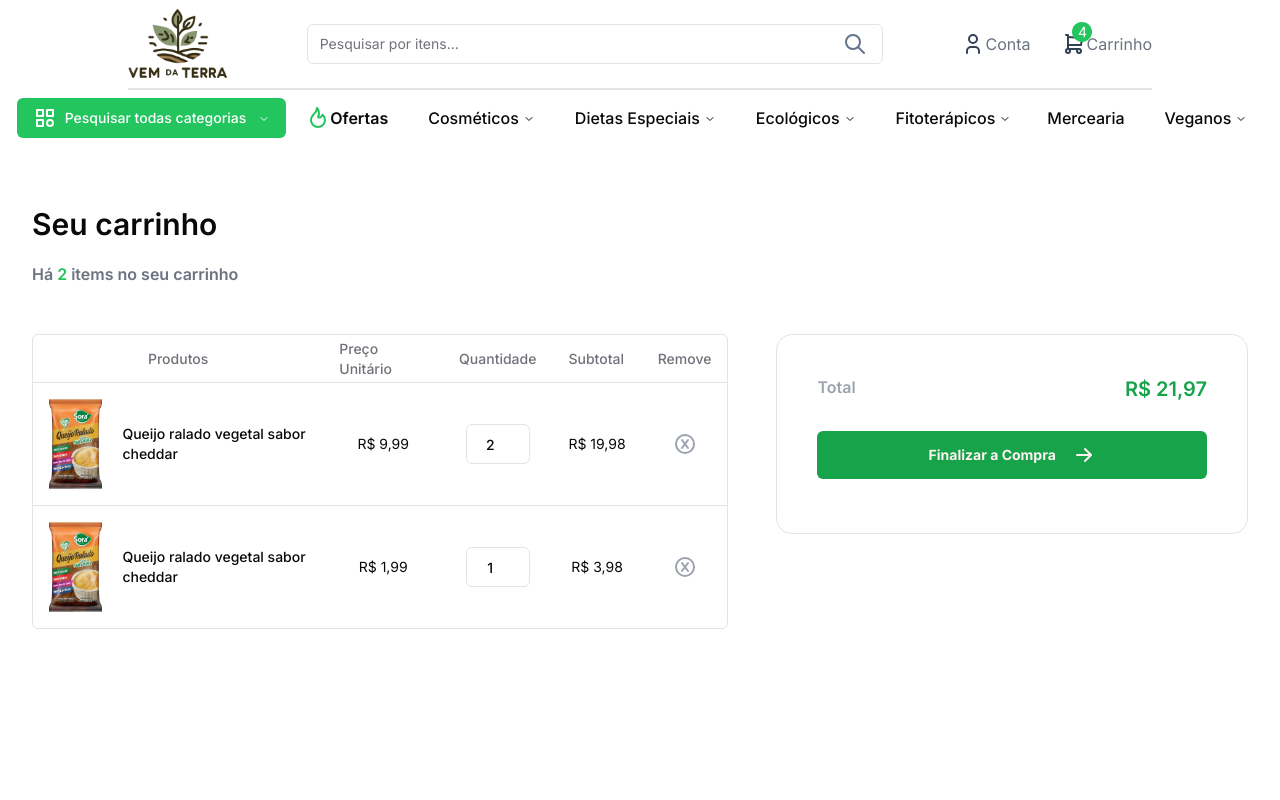
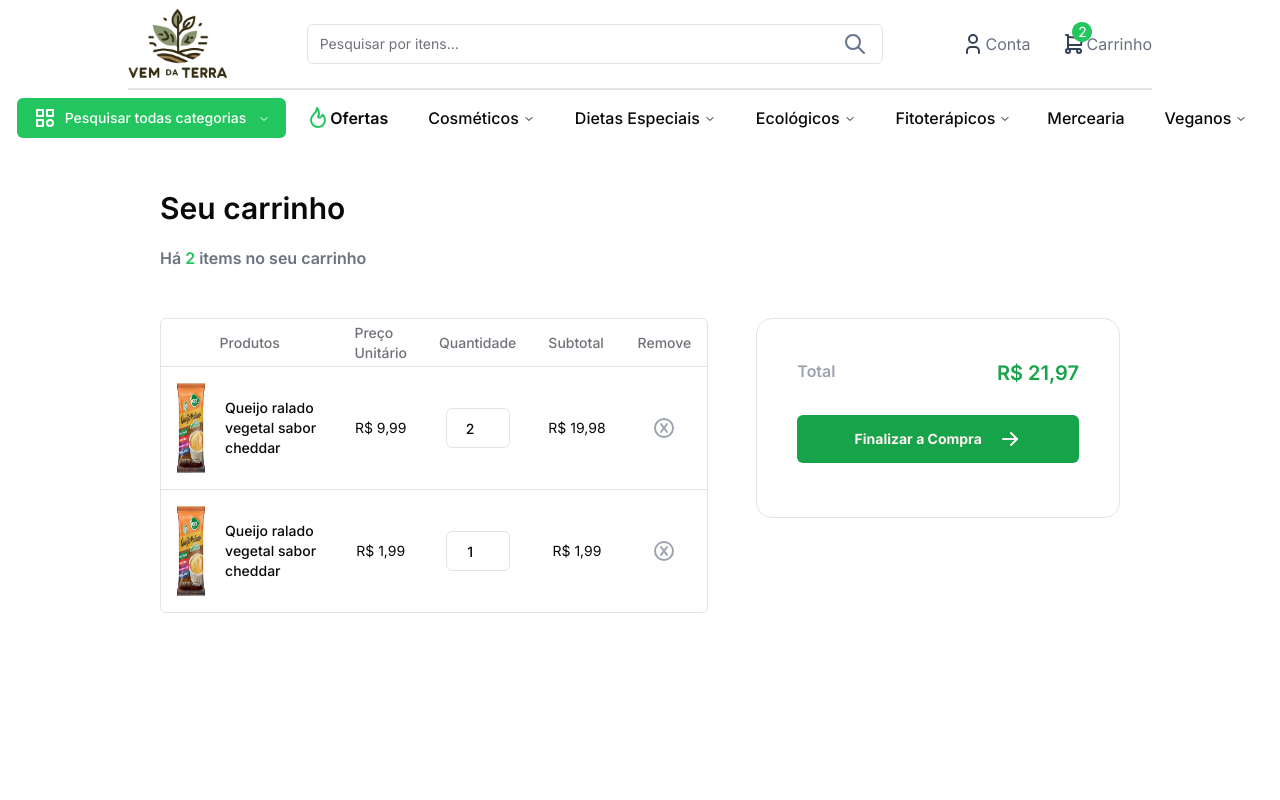
Before and after one commit to pedroandrade03/ecommerce, a Next.js app in the folder frontend/: page /cart in a window 1280 px wide. Shown: the top 800 px of the page. Built offline with nearby package versions, Linux system fonts and the light colour scheme.

Commit message:
feat(frontend): add items to cart from many places

```diff
--- a/frontend/src/components/NavBar.tsx
+++ b/frontend/src/components/NavBar.tsx
@@ -23,6 +23,7 @@
 
 import { Button } from "@/components/ui/button";
 import { Input } from "@/components/ui/input";
+import { useShoppingCart } from "@/context/CartContext";
 
 const all_categories: { title: string; href: string }[] = [
   {
@@ -131,15 +132,19 @@
 ];
 
 export default function NavBar() {
+  const { cartItems } = useShoppingCart();
+
   return (
     <header className="flex flex-col items-center w-full px-4 lg:px-32 mb-4">
       <div className="flex items-center justify-between border-b-2 py-2 w-full">
+        <Link href="/">
           <Image
             src={"/logo.svg"}
             height={100}
             width={100}
             alt="Picture of the author"
           />
+        </Link>
         <div className="flex w-full max-w-xl items-center relative">
           <Input type="text" placeholder="Pesquisar por itens..." />
           <Button
@@ -154,16 +159,20 @@
             <IconUser />
             <p className="text-gray-500">Conta</p>
           </div>
+          <Link href="/cart">
             <div className="flex items-center">
               <div className="flex relative">
                 <IconShoppingCart />
                 <div className="absolute -right-2 -top-3 flex items-center justify-center">
                   <IconCircleFilled className="w-6 h-6 text-green-500 relative" />
-                <p className="text-sm text-center text-white absolute">4</p>
+                  <p className="text-sm text-center text-white absolute">
+                    {cartItems.length}
+                  </p>
                 </div>
               </div>
               <p className="text-gray-500">Carrinho</p>
             </div>
+          </Link>
         </div>
       </div>
       <div className="flex gap-2 py-2">
--- a/frontend/src/context/CartContext.tsx
+++ b/frontend/src/context/CartContext.tsx
@@ -1,5 +1,6 @@
 import { ReactNode, createContext, useContext, useState } from "react";
 import { CartItem } from "@/types/CartItem";
+import { Product } from "@/types/Product";
 
 type ShoppingCartProviderProps = {
   children: ReactNode;
@@ -7,10 +8,11 @@
 
 type ShoppingCartContext = {
   cartItems: CartItem[];
-  getItemQuantity: (id: number) => number;
-  increaseQuantity: (id: number) => void;
-  decreaseQuantity: (id: number) => void;
-  removeFromCart: (id: number) => void;
+  getItemQuantity: (id: string) => number;
+  increaseQuantity: (id: string) => void;
+  decreaseQuantity: (id: string) => void;
+  removeFromCart: (id: string) => void;
+  addToCart: (product: Product, quantity: number) => void;
 };
 
 const ShoppingCartContext = createContext({} as ShoppingCartContext);
@@ -22,36 +24,40 @@
 export function ShoppingCartProvider({ children }: ShoppingCartProviderProps) {
   const [cartItems, setCartItems] = useState<CartItem[]>([
     {
-      id: 1,
+      id: "1",
       quantity: 2,
       product: {
+        id: "1",
         name: "Queijo ralado vegetal sabor cheddar",
-        image: "/queijo.jpg",
+        images: ["/queijo.jpg"],
         category: "Laticínios",
         weight: 500,
         price: 9.99,
         rating: 4,
+        description: "description",
       },
     },
     {
-      id: 2,
+      id: "2",
       quantity: 1,
       product: {
+        id: "2",
         name: "Queijo ralado vegetal sabor cheddar",
-        image: "/queijo.jpg",
+        images: ["/queijo.jpg"],
         category: "Laticínios",
         weight: 500,
         price: 1.99,
         rating: 2,
+        description: "description",
       },
     },
   ]);
 
-  function getItemQuantity(id: number) {
+  function getItemQuantity(id: string) {
     return cartItems.find((item) => item.id === id)?.quantity || 0;
   }
 
-  function increaseQuantity(id: number) {
+  function increaseQuantity(id: string) {
     setCartItems((currentItems) => {
       return currentItems.map((item) => {
         if (item.id === id) {
@@ -62,7 +68,7 @@
     });
   }
 
-  function decreaseQuantity(id: number) {
+  function decreaseQuantity(id: string) {
     setCartItems((currentItems) => {
       return currentItems.map((item) => {
         if (item.id === id && item.quantity > 0) {
@@ -73,9 +79,28 @@
     });
   }
 
-  function removeFromCart(id: number) {
+  function removeFromCart(id: string) {
     setCartItems((currentItems) => {
       return currentItems.filter((item) => item.id !== id);
+    });
+  }
+
+  function addToCart(product: Product, quantity: number) {
+    setCartItems((currentItems) => {
+      const existingItem = currentItems.find(
+        (item) => item.product.id === product.id
+      );
+
+      if (existingItem) {
+        return currentItems.map((item) => {
+          if (item.product.id === product.id) {
+            return { ...item, quantity: item.quantity + quantity };
+          }
+          return item;
+        });
+      }
+
+      return [...currentItems, { id: Math.random(), product, quantity }];
     });
   }
 
@@ -87,6 +112,7 @@
         increaseQuantity,
         decreaseQuantity,
         removeFromCart,
+        addToCart,
       }}
     >
       {children}
--- a/frontend/src/pages/cart.tsx
+++ b/frontend/src/pages/cart.tsx
@@ -17,11 +17,24 @@
   TableHeader,
   TableRow,
 } from "@/components/ui/table";
-import { useState, useEffect } from "react"
+import { useState, useEffect } from "react";
 import { useShoppingCart } from "@/context/CartContext";
-import NavBar from "@/components/NavBar";
+import Layout from "@/components/Layout";
 
-export const columns: ColumnDef<CartItem>[] = [
+interface DataTableProps<TData, TValue> {
+  columns: ColumnDef<TData, TValue>[];
+  data: TData[];
+}
+
+function DataTable<TData, TValue>({ data }: DataTableProps<TData, TValue>) {
+  const {
+    getItemQuantity,
+    increaseQuantity,
+    decreaseQuantity,
+    removeFromCart,
+  } = useShoppingCart();
+
+  const columns: ColumnDef<CartItem>[] = [
     {
       accessorKey: "name",
       header: () => <div className="text-center">Produtos</div>,
@@ -31,7 +44,7 @@
           <div className="flex items-center">
             <div className="relative object-scale-down h-[90px] w-[70px]">
               <Image
-              src={product.image}
+                src={product.images[0]}
                 fill={true}
                 alt="Picture of the author"
               />
@@ -59,8 +72,6 @@
       accessorKey: "quantity",
       header: "Quantidade",
       cell: ({ row }) => {
-      const { increaseQuantity, decreaseQuantity } = useShoppingCart();
-
         const handleQuantityChange = (
           event: React.ChangeEvent<HTMLInputElement>
         ) => {
@@ -89,7 +100,6 @@
       accessorKey: "subtotal",
       header: "Subtotal",
       cell: ({ row }) => {
-      const { getItemQuantity } = useShoppingCart();
         const product = row.original.product;
         const formatted = new Intl.NumberFormat("pt-BR", {
           style: "currency",
@@ -102,7 +112,7 @@
               {new Intl.NumberFormat("pt-BR", {
                 style: "currency",
                 currency: "BRL",
-            }).format(getItemQuantity(1) * product.price)}
+              }).format(getItemQuantity(row.original.id) * product.price)}
             </p>
           </div>
         );
@@ -112,7 +122,6 @@
       accessorKey: "remove",
       header: "Remove",
       cell: ({ row }) => {
-      const { removeFromCart } = useShoppingCart();
         return (
           <div className="flex justify-center">
             <IconXboxX
@@ -125,15 +134,6 @@
     },
   ];
 
-interface DataTableProps<TData, TValue> {
-  columns: ColumnDef<TData, TValue>[];
-  data: TData[];
-}
-
-function DataTable<TData, TValue>({
-  columns,
-  data,
-}: DataTableProps<TData, TValue>) {
   const table = useReactTable({
     data,
     columns,
@@ -189,9 +189,116 @@
 }
 
 export default function Cart() {
-  const { cartItems } = useShoppingCart();
+  const {
+    cartItems,
+    getItemQuantity,
+    increaseQuantity,
+    decreaseQuantity,
+    removeFromCart,
+  } = useShoppingCart();
   const [total, setTotal] = useState(0);
 
+  const columns: ColumnDef<CartItem>[] = [
+    {
+      accessorKey: "name",
+      header: () => <div className="text-center">Produtos</div>,
+      cell: ({ row }) => {
+        const product = row.original.product;
+        return (
+          <div className="flex items-center">
+            <div className="relative object-scale-down h-[90px] w-[70px]">
+              <Image
+                src={product.images[0]}
+                fill={true}
+                alt="Picture of the author"
+              />
+            </div>
+            <p className="max-w-48 ml-5 font-medium">{product.name}</p>
+          </div>
+        );
+      },
+    },
+    {
+      accessorKey: "price",
+      header: "Preço Unitário",
+      cell: ({ row }) => {
+        const product = row.original.product;
+        const price = product.price;
+        const formatted = new Intl.NumberFormat("pt-BR", {
+          style: "currency",
+          currency: "BRL",
+        }).format(price);
+
+        return <div className="text-center">{formatted}</div>;
+      },
+    },
+    {
+      accessorKey: "quantity",
+      header: "Quantidade",
+      cell: ({ row }) => {
+        const handleQuantityChange = (
+          event: React.ChangeEvent<HTMLInputElement>
+        ) => {
+          const newQuantity = Number(event.target.value);
+
+          if (newQuantity > row.original.quantity) {
+            increaseQuantity(row.original.id);
+          } else if (newQuantity < row.original.quantity) {
+            decreaseQuantity(row.original.id);
+          }
+        };
+
+        return (
+          <div className="flex justify-center items-center">
+            <Input
+              type="number"
+              value={row.original.quantity}
+              onChange={handleQuantityChange}
+              className="font-medium text-center w-16"
+            />
+          </div>
+        );
+      },
+    },
+    {
+      accessorKey: "subtotal",
+      header: "Subtotal",
+      cell: ({ row }) => {
+        const product = row.original.product;
+        const formatted = new Intl.NumberFormat("pt-BR", {
+          style: "currency",
+          currency: "BRL",
+        }).format(product.price);
+
+        return (
+          <div className="flex justify-center">
+            <p>
+              {new Intl.NumberFormat("pt-BR", {
+                style: "currency",
+                currency: "BRL",
+              }).format(getItemQuantity(row.original.id) * product.price)}
+            </p>
+          </div>
+        );
+      },
+    },
+    {
+      accessorKey: "remove",
+      header: "Remove",
+      cell: ({ row }) => {
+        return (
+          <div className="flex justify-center">
+            <IconXboxX
+              onClick={() => removeFromCart(row.original.id)}
+              className="text-gray-400"
+            />
+          </div>
+        );
+      },
+    },
+  ];
+
+  useEffect(() => {
     const calculateTotal = () => {
       let totalPrice = 0;
       cartItems.forEach((item) => {
@@ -202,7 +309,6 @@
       return totalPrice;
     };
 
-  useEffect(() => {
     const totalPrice = calculateTotal();
     setTotal(totalPrice);
   }, [cartItems]);
@@ -210,8 +316,7 @@
   const quantityItens = cartItems.length;
 
   return (
-    <div className="flex flex-col justify-center">
-      <NavBar />
+    <Layout>
       <div className="mt-11 flex flex-col align-center justify-center px-8">
         <div className="font-semibold">
           <h1 className="text-3xl">Seu carrinho</h1>
@@ -225,7 +330,6 @@
             <DataTable columns={columns} data={cartItems} />
           </div>
           <div className="border w-[489px] h-[200px] rounded-2xl p-10">
-
             <div className="flex justify-between mb-7">
               <p className="text-gray-400 font-semibold">Total</p>
               <p className="text-green-600 font-semibold text-xl">
@@ -244,6 +348,6 @@
           </div>
         </div>
       </div>
-    </div>
+    </Layout>
   );
 }
--- a/frontend/src/pages/categorias/[id].tsx
+++ b/frontend/src/pages/categorias/[id].tsx
@@ -20,7 +20,7 @@
     {
       id: "1",
       name: "Queijo",
-      image: "/queijo.jpg",
+      images: ["/queijo.jpg"],
       description: "Queijo de Minas",
       category: "Laticínios",
       weight: 500,
--- a/frontend/src/pages/produtos/[id].tsx
+++ b/frontend/src/pages/produtos/[id].tsx
@@ -7,24 +7,29 @@
 import Image from "next/image";
 import ProductCarousel from "@/components/ProductCarousel";
 import { useState } from "react";
-import { IconShoppingCart, IconShoppingCartPlus } from "@tabler/icons-react";
+import { IconShoppingCartPlus } from "@tabler/icons-react";
 import { Card, CardContent } from "@/components/ui/card";
 import { ProductDescription } from "@/components/ProductDescription";
 import Layout from "@/components/Layout";
+import { Product } from "@/types/Product";
+import { useShoppingCart } from "@/context/CartContext";
+import Link from "next/link";
 
-const product = {
+const product: Product = {
+  id: "2",
   name: "Queijo Ralado",
   images: ["/queijo.jpg", "/next.svg", "/favicon.ico", "/vercel.svg"],
-  introduction:
+  description:
     "Lorem Ipsum has been the industry's standard dummy text ever since the 1500s, when an unknown printer took a galley of type and scrambled it to make a type specimen book.",
   category: "Laticínios",
   price: 9.99,
   rating: 4,
-  quantity: 10,
 };
 
 export default function ProductDetail() {
   const [currentImage, setCurrentImage] = useState<string>(product.images[0]);
+  const [quantityToAdd, setQuantityToAdd] = useState(1);
+  const { addToCart } = useShoppingCart();
 
   const handleImageChange = (newImage: string) => {
     setCurrentImage(newImage);
@@ -64,15 +69,21 @@
             <p className="text-green-500 font-bold text-3xl">
               R${product.price}
             </p>
-            <p className="text-xl">{product.introduction}</p>
+            <p className="text-xl">{product.description}</p>
             <div className="flex flex-row gap-2">
-              <Input type="number" placeholder="1" className="w-14"></Input>
-              <Button>
-                <IconShoppingCart className="mr-2" /> Comprar
-              </Button>
-              <Button>
-                <IconShoppingCartPlus />
-              </Button>
+              <Input
+                type="number"
+                placeholder="1"
+                className="w-14"
+                value={quantityToAdd}
+                onChange={(e) => setQuantityToAdd(Number(e.target.value))}
+              ></Input>
+              <Link href="/cart">
+                <Button onClick={() => addToCart(product, quantityToAdd)}>
+                  <IconShoppingCartPlus className="mr-2" /> Adicionar ao
+                  carrinho
+                </Button>
+              </Link>
             </div>
           </div>
         </div>
--- a/frontend/src/types/CartItem.ts
+++ b/frontend/src/types/CartItem.ts
@@ -1,7 +1,7 @@
 import { Product } from "@/types/Product";
 
 export interface CartItem {
-  id: number;
+  id: string;
   quantity: number;
   product: Product;
 }
--- a/frontend/src/types/Product.ts
+++ b/frontend/src/types/Product.ts
@@ -1,9 +1,10 @@
 export interface Product {
   id: string;
   name: string;
-  image: string;
+  images: string[];
   price: number;
   category: string;
   weight?: number;
   rating: number;
+  description: string;
 }
```
Also changed, not shown: frontend/src/components/ProductCard.tsx (+14 -6 lines), frontend/src/components/ProductDescription.tsx (+5 -16 lines), frontend/src/components/RecommendedProducts.tsx (+45 -8 lines). Lines whose indentation alone changed are shown as unchanged.
